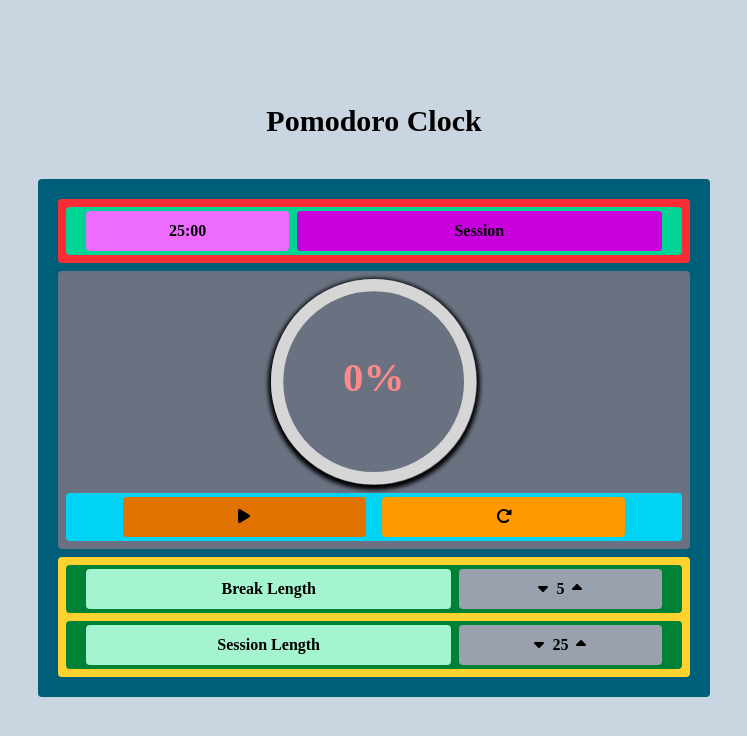
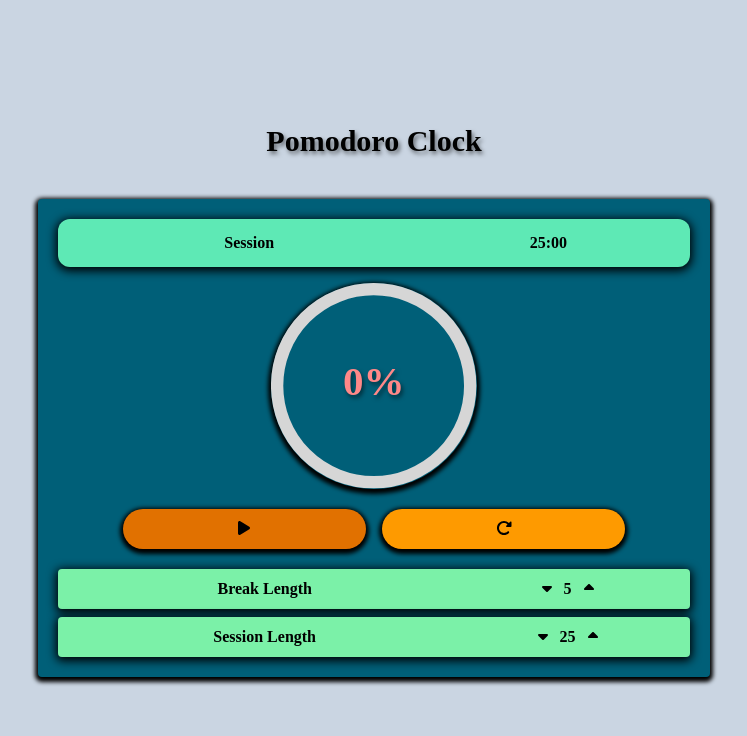
Before and after one commit to RaphaelIsaiah/Pomodoro-Clock, a React (Vite) app: page / in a window 1280 px wide. Shown: the top 736 px of the page, without its empty margins (266-1013 px from the left). Built offline with nearby package versions, Linux system fonts and the light colour scheme; a web font is replaced by a local one.

Commit message:
feat: enhance styling and layout of components; add shadows and adjust colors for improved UI

```diff
--- a/src/App.jsx
+++ b/src/App.jsx
@@ -3,7 +3,7 @@ import Pomodoro from "./components/Pomodoro";
 function App() {
   return (
     <div className="app bg-slate-300 min-h-screen text-center break-words px-5 flex flex-col gap-10 items-center justify-center font-one font-semibold">
-      <h1 className="heading text-3xl px-2">Pomodoro Clock</h1>
+      <h1 className="heading t-shadow text-3xl px-2">Pomodoro Clock</h1>
       <Pomodoro />
     </div>
   );
--- a/src/components/CircularProgressBar.jsx
+++ b/src/components/CircularProgressBar.jsx
@@ -13,7 +13,6 @@ const CircularProgressBar = ({ percentage }) => {
         textColor: "#f88",
         trailColor: "#d6d6d6",
         backgroundColor: "#3e98c7",
-        boxShadow: "0px 2px 4px 2px black",
       })}
     />
   );
--- a/src/components/LengthControls.jsx
+++ b/src/components/LengthControls.jsx
@@ -5,19 +5,19 @@ import { faCaretUp, faCaretDown } from "@fortawesome/free-solid-svg-icons";
 // Handle the Break and Session Length Controls
 const LengthControls = ({ label, length, onIncrement, onDecrement }) => {
   return (
-    <div className="length bg-green-700 rounded p-1 flex flex-wrap gap-2 justify-center">
+    <div className="length bg-green-300 rounded gap-2 flex flex-wrap items-center justify-center shadow-3xl">
       <div
         id={`${label.toLowerCase()}-label`}
-        className="length-controls bg-emerald-200 rounded py-2 px-1 w-3/5"
+        className="length-controls py-2 px-1 w-3/5"
       >
         {label} Length
       </div>
 
-      <div className="length-controls bg-gray-400 rounded p-2 w-1/3">
+      <div className="length-controls p-2 w-1/3">
         <button id={`${label.toLowerCase()}-decrement`} onClick={onDecrement}>
           <FontAwesomeIcon icon={faCaretDown} />
         </button>
-        <span id={`${label.toLowerCase()}-length`} className="px-2">
+        <span id={`${label.toLowerCase()}-length`} className="px-3">
           {length}
         </span>
         <button id={`${label.toLowerCase()}-increment`} onClick={onIncrement}>
--- a/src/components/Pomodoro.jsx
+++ b/src/components/Pomodoro.jsx
@@ -71,13 +71,13 @@ const Pomodoro = () => {
     ((sessionLength * 60 - timeLeft) / (sessionLength * 60)) * 100;
 
   return (
-    <div className="pomodoro bg-cyan-800 w-full max-w-2xl rounded p-5">
-      <div className="bg-red-500 rounded p-2 mb-2 ">
+    <div className="pomodoro bg-cyan-800 w-full max-w-2xl rounded p-5 shadow-4xl">
+      <div className="mb-2">
         <TimerDisplay timerLabel={timerLabel} timeLeft={formatTime(timeLeft)} />
       </div>
 
-      <div className="bg-gray-500 p-2 rounded mb-2">
-        <div className="w-2/5 sm:w-1/3 mx-auto mb-2 shadow-4xl rounded-full">
+      <div className="p-2 rounded mb-2">
+        <div className="t-shadow w-2/5 sm:w-1/3 mx-auto mb-4 shadow-4xl rounded-full">
           <CircularProgressBar percentage={percentage} />
         </div>
 
@@ -97,7 +97,7 @@ const Pomodoro = () => {
         />
       </div>
 
-      <div className="bg-amber-300 rounded p-2 flex flex-col gap-2">
+      <div className="flex flex-col gap-2">
         {/* Break length controls */}
         <LengthControls
           label={"Break"}
--- a/src/components/TimerControls.jsx
+++ b/src/components/TimerControls.jsx
@@ -9,11 +9,11 @@ import { FontAwesomeIcon } from "@fortawesome/react-fontawesome";
 // Handle the Start/Pause and Reset Buttons
 const TimerControls = ({ onStartStop, onReset, isRunning }) => {
   return (
-    <div className="bg-cyan-400 rounded p-1 flex gap-4 justify-center">
+    <div className="p-1 flex gap-4 justify-center ">
       <button
         id="start_stop"
         onClick={onStartStop}
-        className="bg-amber-600 rounded w-2/5 p-2"
+        className="bg-amber-600 rounded-full w-2/5 p-2 transition-all duration-150 ease-in-out hover:bg-amber-50 hover:text-sm shadow-4xl"
       >
         {isRunning ? (
           <FontAwesomeIcon icon={faPause} />
@@ -24,7 +24,7 @@ const TimerControls = ({ onStartStop, onReset, isRunning }) => {
       <button
         id="reset"
         onClick={onReset}
-        className="bg-amber-500 rounded w-2/5 p-2"
+        className="bg-amber-500 rounded-full w-2/5 p-2 transition-all duration-150 ease-in-out hover:bg-amber-50 hover:text-sm shadow-4xl"
       >
         <FontAwesomeIcon icon={faRotateRight} />
       </button>
--- a/src/components/TimerDisplay.jsx
+++ b/src/components/TimerDisplay.jsx
@@ -5,20 +5,14 @@ const TimerDisplay = ({ timerLabel, timeLeft }) => {
   return (
     <div
       id="timer"
-      className="timer bg-emerald-400 rounded p-1 flex gap-2 justify-center"
+      className="timer bg-emerald-300 rounded-xl p-1 flex flex-wrap gap-2 justify- shadow-3xl font-bold"
     >
-      <div
-        id="time-left"
-        className="timer-content bg-fuchsia-400 p-2 rounded w-1/3"
-      >
-        {timeLeft}
+      <div id="timer-label" className="timer-content p-2 rounded w-3/5">
+        {timerLabel}
       </div>
 
-      <div
-        id="timer-label"
-        className="timer-content bg-fuchsia-600 p-2 rounded w-3/5"
-      >
-        {timerLabel}
+      <div id="time-left" className="timer-content p-2 rounded w-1/3">
+        {timeLeft}
       </div>
     </div>
   );
--- a/src/index.css
+++ b/src/index.css
@@ -3,17 +3,18 @@
 
 @theme {
   --font-one: "Edu AU VIC WA NT Pre", serif;
+  --shadow-3xl: 0px 2px 10px 2px black;
   --shadow-4xl: 0px 2px 4px 3px black;
+}
+
+.t-shadow {
+  text-shadow: 2px 3px 4px rgba(0, 0, 0, 0.5);
 }
 
 @media (max-width: 340px) {
   .app {
     padding: 0;
     font-size: clamp(0.8rem, 4vw, 0.9rem);
-  }
-
-  .timer {
-    flex-wrap: wrap-reverse;
   }
 
   .timer-content,
@@ -25,7 +26,6 @@
     font-size: clamp(1.3rem, 5vw, 1.5rem);
     line-height: 2rem;
   }
-
   .pomodoro {
     padding-right: 0.5rem;
     padding-left: 0.5rem;
```
